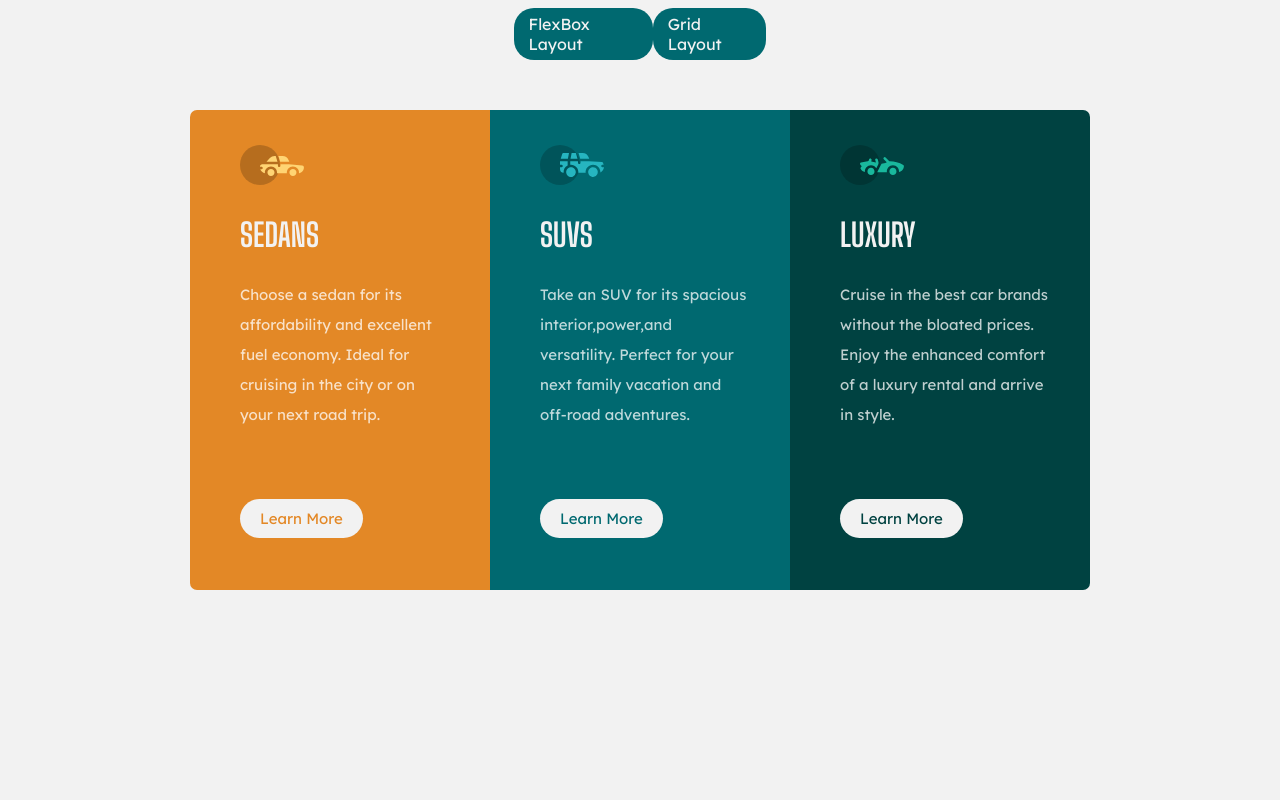
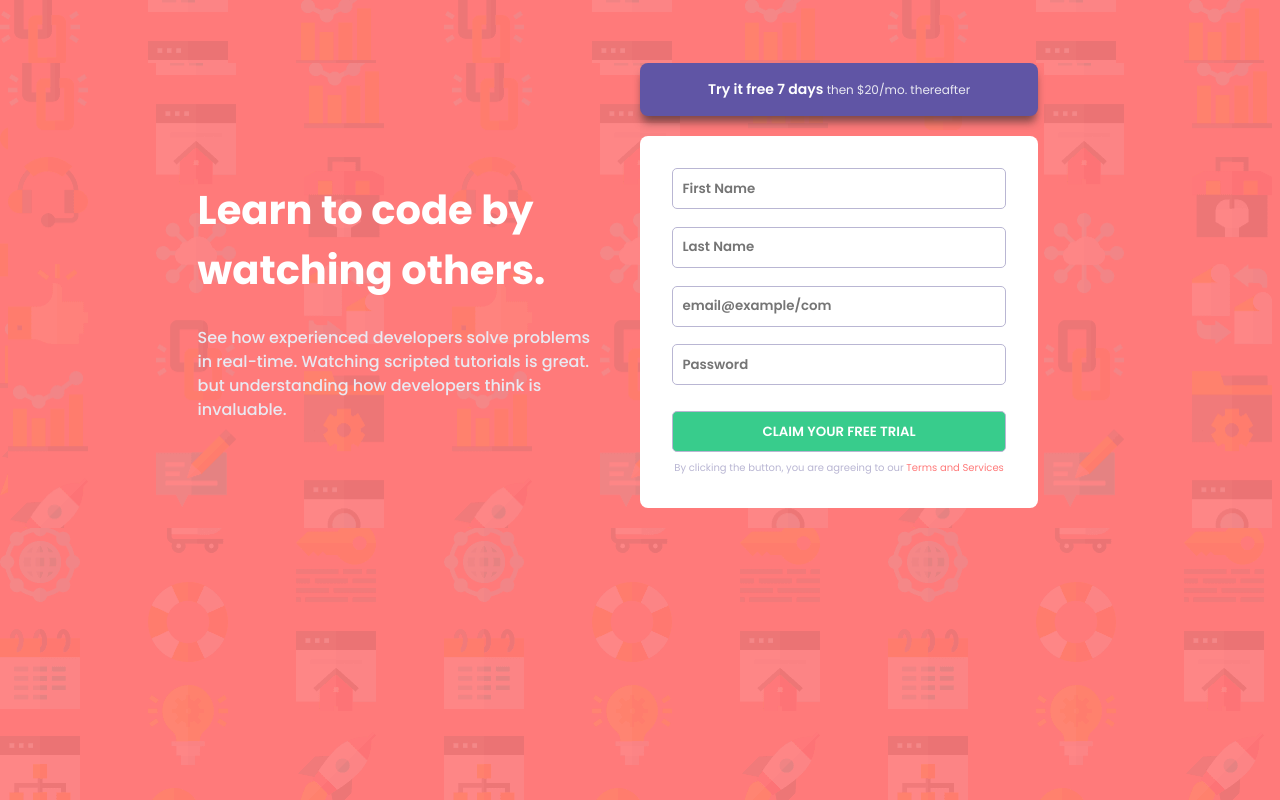
Before and after one commit to Ephenthorizon/CSS_Flexbox_and_Grid_Layout, a plain HTML site: page index.html in a window 1280 px wide. Drawn offline with Linux system fonts and the light colour scheme.

Commit message:
first commit

```diff
--- /dev/null
+++ b/form.js
@@ -0,0 +1,62 @@
+const form = document.getElementById('form');
+const fname = document.getElementById('fname');
+const lname = document.getElementById('lname');
+const email = document.getElementById('email');
+const pass = document.getElementById('pass');
+
+form.addEventListener('submit', (e) => {
+    e.preventDefault();
+
+    checkInputs();
+});
+
+function checkInputs() {
+    // Get Value
+    const fnameValue = fname.value.trim();
+    const lnameValue = lname.value.trim();
+    const emailValue = email.value.trim();
+    const passValue = pass.value.trim();
+
+    if (fnameValue === '') {
+        setError(fname, 'First Name cannot be empty');
+    } else {
+        // Add success class
+        setSuccess(fname)
+    }
+
+    if (lnameValue === '') {
+        setError(lname, 'Last Name cannot be empty');
+    } else {
+        // Add success class
+        setSuccess(lname)
+    }
+
+    if (emailValue === '') {
+        setError(email, 'Email Name cannot be empty');
+    } else {
+        // Add success class
+        setSuccess(email)
+    }
+
+    if (passValue === '') {
+        setError(pass, 'Password field cannot be empty');
+    } else {
+        // Add success class
+        setSuccess(pass)
+    }
+}
+
+function setError(input, message) {
+    const formControl = input.parentElement;
+    const small = formControl.querySelector('small');
+
+    small.innerText = message;
+
+    formControl.className = 'form-control error';
+    formControl.style.marginBottom = '1.5rem';
+}
+
+function setSuccess(input, message) {
+    const formControl = input.parentElement;
+    formControl.className = 'form-control success';
+}
--- a/index.html
+++ b/index.html
@@ -1,72 +1,126 @@
+
 <!DOCTYPE html>
+
 <html lang="en">
-  <head>
-    <meta charset="UTF-8" />
-    <meta http-equiv="X-UA-Compatible" content="IE=edge" />
-    <meta name="viewport" content="width=device-width, initial-scale=1.0" />
-    <title>Flex Box Layout</title>
-    <link rel="stylesheet" href="styles.css" />
-    <link rel="preconnect" href="https://fonts.googleapis.com" />
-    <link rel="preconnect" href="https://fonts.gstatic.com" crossorigin />
-    <link
-      href="https://fonts.googleapis.com/css2?family=Big+Shoulders+Display:wght@700&family=Lexend+Deca&display=swap"
-      rel="stylesheet"
-    />
-  </head>
-  <body>
-    <header>
-      <a href="index.html">FlexBox Layout</a><a href="grid.html">Grid Layout</a>
-    </header>
-    <main>
-      <section class="first-section">
-        <p>
-          <img src="images/icon-sedans.svg" alt="" />
-        </p>
-        <h1>SEDANS</h1>
-        <p class="paragraph">
-          Choose a sedan for its <br />
-          affordability and excellent <br />
-          fuel economy. Ideal for <br />
-          cruising in the city or on <br />
-          your next road trip.
-        </p>
-        <p class="first">
-          <a href="#" id="first-anchor">Learn More</a>
-        </p>
-      </section>
-      <section class="second-section">
-        <p>
-          <img src="images/icon-suvs.svg" alt="" />
-        </p>
-        <h1>SUVS</h1>
-        <p class="paragraph">
-          Take an SUV for its spacious <br />
-          interior,power,and <br />
-          versatility. Perfect for your <br />
-          next family vacation and <br />
-          off-road adventures.
-        </p>
-        <p class="first">
-          <a href="#" id="second-anchor">Learn More</a>
-        </p>
-      </section>
-      <section class="third-section">
-        <p>
-          <img src="images/icon-luxury.svg" alt="" />
-        </p>
-        <h1>LUXURY</h1>
-        <p class="paragraph">
-          Cruise in the best car brands<br />
-          without the bloated prices. <br />
-          Enjoy the enhanced comfort <br />
-          of a luxury rental and arrive <br />
-          in style.
-        </p>
-        <p class="first">
-          <a href="#" id="third-anchor">Learn More</a>
-        </p>
-      </section>
-    </main>
-    <footer></footer>
-  </body>
+
+<head>
+
+    <meta charset="UTF-8">
+
+    <meta http-equiv="X-UA-Compatible" content="IE=edge">
+
+    <meta name="viewport" content="width=device-width, initial-scale=1.0">
+
+    <title>Registration Page</title>
+<link rel="shortcut icon" href="images/favicon-32x32 (1).png" type="image/x-icon">
+
+    <!-- Font Awesome -->
+
+    <script src="https://kit.fontawesome.com/8dd4b16ac7.js" crossorigin="anonymous"></script>
+
+
+
+    <!-- Google Fonts -->
+
+    <link rel="preconnect" href="https://fonts.googleapis.com">
+
+    <link rel="preconnect" href="https://fonts.gstatic.com" crossorigin>
+
+    <link href="https://fonts.googleapis.com/css2?family=Poppins:wght@400;500;600;700&display=swap" rel="stylesheet">
+    <!-- Custom Style -->
+
+    <link rel="stylesheet" href="styles.css">
+
+</head>
+
+<body>
+
+    <div class="container">
+
+        <div class="left-item">
+
+            <h1 class="heading">Learn to code by watching others.</h1>
+
+            <p class="sub-head">See how experienced developers solve problems in real-time. Watching scripted tutorials is great.
+
+                 but understanding how developers think is invaluable.
+
+            </p>
+
+        </div>
+
+
+
+        <div class="right-item">
+
+            <div class="warn"><span>Try it free 7 days</span> then $20/mo. thereafter</div>
+
+            <div class="form-wrapper">
+
+                <form id="form" action="">
+
+                    <div class="form-control">
+
+                        <input type="text" name="lname" id="fname" placeholder="First Name">
+
+                        <i class="fa-solid fa-circle-exclamation"></i>
+
+                        <small><em> Name cannot be empty</em></small>
+
+                    </div>
+
+
+
+                    <div class="form-control">
+
+                        <input type="text" name="lname" id="lname" placeholder="Last Name">
+
+                        <i class="fa-solid fa-circle-exclamation"></i>
+
+                        <small>Last Name cannot be empty</small>
+
+                    </div>
+
+
+
+                    <div class="form-control">
+
+                        <input type="email" name="email" id="email" placeholder="email@example/com">
+
+                        <i class="fa-solid fa-circle-exclamation"></i>
+
+                        <small>Email is not valid</small>
+
+                    </div>
+
+
+
+                    <div class="form-control">
+
+                        <input type="password" name="pass" id="pass" placeholder="Password">
+
+                        <i class="fa-solid fa-circle-exclamation"></i>
+
+                        <small>Password cannot be empty</small>
+
+                    </div>
+
+
+
+                    <button type="submit" id="sub">CLAIM YOUR FREE TRIAL</button>
+
+                    <div class="update">By clicking the button, you are agreeing to our <span>Terms and Services</span></div>
+
+                </form>
+
+            </div>
+
+        </div>
+
+    </div>
+
+<script src="form.js"></script>
+
+</body>
+
 </html>
--- a/styles.css
+++ b/styles.css
@@ -1,132 +1,190 @@
-*{
-    box-sizing: border-box;
+html,
+body {
+  max-width: 1440px;
+  background-image: url(bg-intro-desktop.png);
+  background-color: hsl(0, 100%, 74%);
+  font-family: 'Poppins', sans-serif;
+  font-size: 16px;
 }
 
-body {
-    font-weight: 700;
-    max-width: 1440px;
-    background-color: hsl(0, 0%, 95%);
+.container {
+  display: flex;
+  justify-content: center;
+  align-items: center;
+  margin: 5% auto;
+  /* padding: 0 5%; */
+  width: 70%;
 }
-main{
-    display: flex;
-    Font-size: 15px;
-    padding: 50px;
-    place-content: center;
-    font-family: 'Lexend Deca',sans-serif;
+
+.left-item {
+  flex: 40%;
+  justify-content: flex-start;
+  text-align: left;
+}
+
+.heading {
+  font-family: 'Poppins', sans-serif;
+  font-weight: 700;
+  color: #fff;
+  font-size: 2.5rem;
+}
+
+.sub-head {
+  font-family: 'Poppins', sans-serif;
+  font-weight: 500;
+  line-height: 1.5;
+  color: hsl(240, 26%, 93%);
+}
+
+.right-item {
+  flex: 40%;
+  margin: 0 5%;
+  box-sizing: border-box;
+  /* width: 80%; */
 
 }
-section {
-    width: 300px;
-    height: 480px;
-    padding: 20px;
+
+.warn {
+  padding: 1rem;
+  text-align: center;
+  background: hsl(248, 32%, 49%);
+  border-radius: 8px;
+  font-family: 'Poppins', sans-serif;
+  font-size: 12px;
+  color: hsl(240, 26%, 93%);
+  box-shadow: 0 8px 8px -2px rgba(37, 37, 37, 0.582);
 }
-.first-section{
-    background-color: hsl(31, 77%, 52%);
-    border-top-left-radius: 7px;
-    border-bottom-left-radius: 7px;
-    padding-left: 50px;
+
+.warn>span {
+  font-family: 'Poppins', sans-serif;
+  font-weight: 600;
+  font-size: 14px;
+  color: #fff;
 }
-.second-section {
-    background-color: hsl(184, 100%, 22%);
-    padding-left: 50px;
+
+.form-wrapper {
+  background: #fff;
+  border-radius: 8px;
+  margin: 5% auto;
+  padding: 8%;
+  box-sizing: border-box;
+  position: relative;
 }
-.third-section{
-    background-color: hsl(179, 100%, 13%);
-    border-top-right-radius: 7px;
-    border-bottom-right-radius: 7px;
-    padding-left: 50px;
+
+.form-control {
+  display: block;
+  margin-bottom: 1.1rem;
+  position: relative;
 }
-#first-anchor{
-    color:hsl(31, 77%, 52%);
-    padding:10px 20px;
-    text-decoration:none;
-    background:hsl(0, 0%, 95%);
-    border-radius:20px;
-    font-weight: 400;
-    font-family: 'Lexend Deca',
-    sans-serif;
+
+.form-control i {
+  position: absolute;
+  top: 10px;
+  right: 10px;
+  visibility: hidden;
+}
+
+.form-control small {
+  visibility: hidden;
+  position: absolute;
+  right: 5px;
+  bottom: -28px;
+  font-size: 10px;
+  color: hsl(0, 100%, 74%);
+  margin-bottom: 10px;
+}
+
+.form-control.error input {
+  border-color: hsl(0, 100%, 74%);
+}
+
+.form-control.success input {
+  border-color: green;
+}
+
+.form-control.error i {
+  visibility: visible;
+  color: hsl(0, 100%, 74%);
+}
+
+.form-control.error small {
+  visibility: visible;
+  color: hsl(0, 100%, 74%);
+}
+
+
+input {
+  box-sizing: border-box;
+  color: hsla(249, 10%, 26%, 0.719);
+  width: 100%;
+  padding: 0.6rem;
+  border: 1px solid hsl(246, 25%, 77%);
+  border-radius: 5px;
+  resize: vertical;
+  font-family: 'Poppins', sans-serif;
+  font-weight: 600;
 
 }
-#second-anchor {
-    color: hsl(184, 100%, 22%);
-    padding: 10px 20px;
-    text-decoration: none;
-    background: hsl(0, 0%, 95%);
-    border-radius: 20px;
-    font-weight: 400;
-    font-family: 'Lexend Deca',
-    sans-serif;
+
+input:focus {
+  font-weight: 700;
+  outline-color: hsl(249, 10%, 26%);
+  outline-style: solid;
 }
 
-#third-anchor {
-    color: hsl(179, 100%, 13%);
-    padding: 10px 20px;
-    text-decoration: none;
-    background: hsl(0, 0%, 95%);
-    border-radius: 20px;
-    font-weight: 400;
-    font-family: 'Lexend Deca',
-    sans-serif;
-}
-#first-anchor:hover {
-    color: hsl(0, 0%, 95%);
-    padding: 10px 20px;
-    text-decoration: none;
-    background: hsl(31, 77%, 52%);
-    border-radius: 20px;
-    border: 2px solid hsl(0, 0%, 95%);
-}
-#second-anchor:hover {
-    color: hsl(0, 0%, 95%);
-    padding: 10px 20px;
-    text-decoration: none;
-    background: hsl(184, 100%, 22%);
-    border-radius: 20px;
-    border: 2px solid hsl(0, 0%, 95%);
+#sub {
+  color: #fff;
+  background: hsl(154, 59%, 51%);
+  box-sizing: border-box;
+  width: 100%;
+  padding: 0.6rem 2rem;
+  margin: 0.5rem 0;
+  border: 1px solid hsl(246, 25%, 77%);
+  border-radius: 5px;
+  resize: vertical;
+  font-family: 'Poppins', sans-serif;
+  font-weight: 600;
+  cursor: pointer;
 }
 
-#third-anchor:hover {
-    color: hsl(0, 0%, 95%);
-    padding: 10px 20px;
-    text-decoration: none;
-    background: hsl(179, 100%, 13%);
-    border-radius: 20px;
-    border: 2px solid hsl(0, 0%, 95%);
-}
-.paragraph{
-    color: hsl(0, 0%, 100%, 0.75);
-    line-height: 30px;
-    font-family: 'Lexend Deca',
-    sans-serif;
-    font-weight: 400;
-
-}
-h1 {
-    font-family: 'Big Shoulders Display',
-    sans-serif;
-    font-weight: 700;
-    color: hsl(0, 0%, 95%);
-    font-size: 32px;
-}
-.first{
-    padding-top: 64px;
+.update {
+  font-size: 10px;
+  text-align: center;
+  color: hsl(246, 25%, 77%);
 }
 
-header{
+.update>span {
+  color: hsl(0, 100%, 74%);
+}
+
+@media (max-width: 705px) {
+  .container {
     display: flex;
-    justify-content: space-between;
-    width: 20%;
-    margin: auto;
+    flex-direction: column;
+    justify-content: center;
+    align-items: center;
+    margin: 5% auto;
+    width: 100%;
+  }
+
+  .left-item {
+    flex: 100%;
+    padding: 2%;
+    justify-content: center;
+    text-align: center;
+  }
+
+  .heading {
+    font-family: 'Poppins', sans-serif;
+    font-weight: 700;
+    color: #fff;
+    font-size: 2rem;
+  }
+
+  .right-item {
+    flex: 100%;
+    margin: 0 5%;
+    box-sizing: border-box;
+    /* width: 80%; */
+  }
 }
-a{
-    text-decoration: none;
-    place-content: center;
-    border: 3px ;
-    padding: 6px 15px;
-    background-color:hsl(184, 100%, 22%);;
-    border-radius: 20px;
-    color: hsl(0, 0%, 95%);
-    font-family: 'Lexend Deca',
-    sans-serif;
-    font-weight: 400;
-}
```
Also changed, not shown: bg-intro-desktop.png (added).
